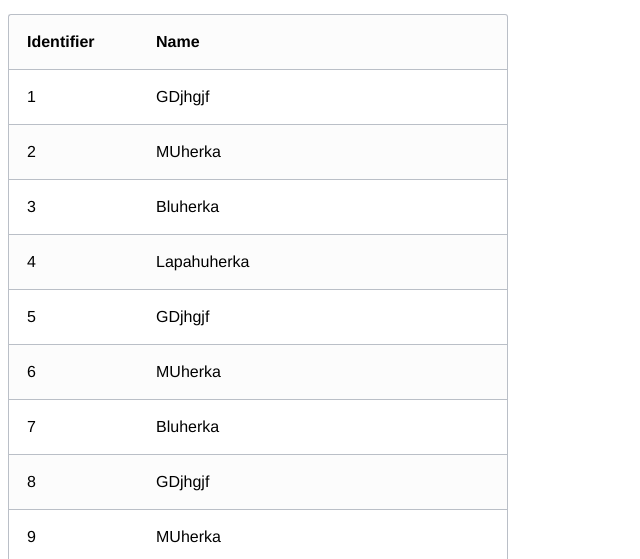
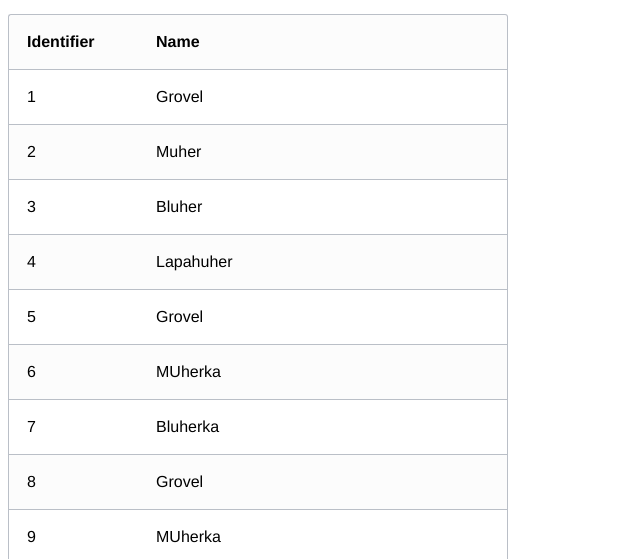
Before and after one commit to trueromanus/VueJsFlexibleGridView, a Vue app in the folder src/: page / in a window 1280 px wide. Shown: the part 142-701 px from the top of the page, without its empty margins (0-640 px from the left). Built offline with nearby package versions, Linux system fonts and the light colour scheme; no server answers.

Commit message:
+ Added sorting to classic gridview

```diff
--- a/src/src/App.vue
+++ b/src/src/App.vue
@@ -26,311 +26,311 @@ export default {
     return {
       items: [
         {
-          id: "1",
-          name: "GDjhgjf"
+          id: 1,
+          name: "Grovel"
         },
         {
-          id: "2",
+          id: 2,
+          name: "Muher"
+        },
+        {
+          id: 3,
+          name: "Bluher"
+        },
+        {
+          id: 4,
+          name: "Lapahuher"
+        },
+        {
+          id: 5,
+          name: "Grovel"
+        },
+        {
+          id: 6,
           name: "MUherka"
         },
         {
-          id: "3",
+          id: 7,
           name: "Bluherka"
         },
         {
-          id: "4",
+          id: 8,
+          name: "Grovel"
+        },
+        {
+          id: 9,
+          name: "MUherka"
+        },
+        {
+          id: 10,
+          name: "Bluherka"
+        },
+        {
+          id: 11,
+          name: "Bluherka"
+        },
+        {
+          id: 1,
+          name: "Grovel"
+        },
+        {
+          id: 2,
+          name: "MUherka"
+        },
+        {
+          id: 3,
+          name: "Bluherka"
+        },
+        {
+          id: 4,
           name: "Lapahuherka"
         },
         {
-          id: "5",
-          name: "GDjhgjf"
+          id: 5,
+          name: "Grovel"
         },
         {
-          id: "6",
+          id: 6,
           name: "MUherka"
         },
         {
-          id: "7",
+          id: 7,
           name: "Bluherka"
         },
         {
-          id: "8",
-          name: "GDjhgjf"
+          id: 8,
+          name: "Grovel"
         },
         {
-          id: "9",
+          id: 9,
           name: "MUherka"
         },
         {
-          id: "10",
+          id: 10,
           name: "Bluherka"
         },
         {
-          id: "11",
+          id: 11,
           name: "Bluherka"
         },
         {
-          id: "1",
-          name: "GDjhgjf"
+          id: 1,
+          name: "Grovel"
         },
         {
-          id: "2",
+          id: 2,
           name: "MUherka"
         },
         {
-          id: "3",
+          id: 3,
           name: "Bluherka"
         },
         {
-          id: "4",
+          id: 4,
           name: "Lapahuherka"
         },
         {
-          id: "5",
-          name: "GDjhgjf"
+          id: 5,
+          name: "Grovel"
         },
         {
-          id: "6",
+          id: 6,
           name: "MUherka"
         },
         {
-          id: "7",
+          id: 7,
           name: "Bluherka"
         },
         {
-          id: "8",
-          name: "GDjhgjf"
+          id: 8,
+          name: "Grovel"
         },
         {
-          id: "9",
+          id: 9,
           name: "MUherka"
         },
         {
-          id: "10",
+          id: 10,
           name: "Bluherka"
         },
         {
-          id: "11",
+          id: 11,
           name: "Bluherka"
         },
         {
-          id: "1",
-          name: "GDjhgjf"
+          id: 1,
+          name: "Grovel"
         },
         {
-          id: "2",
+          id: 2,
           name: "MUherka"
         },
         {
-          id: "3",
+          id: 3,
           name: "Bluherka"
         },
         {
-          id: "4",
+          id: 4,
           name: "Lapahuherka"
         },
         {
-          id: "5",
-          name: "GDjhgjf"
+          id: 5,
+          name: "Grovel"
         },
         {
-          id: "6",
+          id: 6,
           name: "MUherka"
         },
         {
-          id: "7",
+          id: 7,
           name: "Bluherka"
         },
         {
-          id: "8",
-          name: "GDjhgjf"
+          id: 8,
+          name: "Grovel"
         },
         {
-          id: "9",
+          id: 9,
           name: "MUherka"
         },
         {
-          id: "10",
+          id: 10,
           name: "Bluherka"
         },
         {
-          id: "11",
+          id: 11,
           name: "Bluherka"
         },
         {
-          id: "1",
-          name: "GDjhgjf"
+          id: 1,
+          name: "Grovel"
         },
         {
-          id: "2",
+          id: 2,
           name: "MUherka"
         },
         {
-          id: "3",
+          id: 3,
           name: "Bluherka"
         },
         {
-          id: "4",
+          id: 4,
           name: "Lapahuherka"
         },
         {
-          id: "5",
-          name: "GDjhgjf"
+          id: 5,
+          name: "Grovel"
         },
         {
-          id: "6",
+          id: 6,
           name: "MUherka"
         },
         {
-          id: "7",
+          id: 7,
           name: "Bluherka"
         },
         {
-          id: "8",
-          name: "GDjhgjf"
+          id: 8,
+          name: "Grovel"
         },
         {
-          id: "9",
+          id: 9,
           name: "MUherka"
         },
         {
-          id: "10",
+          id: 10,
           name: "Bluherka"
         },
         {
-          id: "11",
+          id: 11,
           name: "Bluherka"
         },
         {
-          id: "1",
-          name: "GDjhgjf"
+          id: 1,
+          name: "Grovel"
         },
         {
-          id: "2",
+          id: 2,
           name: "MUherka"
         },
         {
-          id: "3",
+          id: 3,
           name: "Bluherka"
         },
         {
-          id: "4",
+          id: 4,
           name: "Lapahuherka"
         },
         {
-          id: "5",
-          name: "GDjhgjf"
+          id: 5,
+          name: "Grovel"
         },
         {
-          id: "6",
+          id: 6,
           name: "MUherka"
         },
         {
-          id: "7",
+          id: 7,
           name: "Bluherka"
         },
         {
-          id: "8",
-          name: "GDjhgjf"
+          id: 8,
+          name: "Grovel"
         },
         {
-          id: "9",
+          id: 9,
           name: "MUherka"
         },
         {
-          id: "10",
+          id: 10,
           name: "Bluherka"
         },
         {
-          id: "11",
+          id: 11,
           name: "Bluherka"
         },
         {
-          id: "1",
-          name: "GDjhgjf"
+          id: 1,
+          name: "Grovel"
         },
         {
-          id: "2",
+          id: 2,
           name: "MUherka"
         },
         {
-          id: "3",
+          id: 3,
           name: "Bluherka"
         },
         {
-          id: "4",
+          id: 4,
           name: "Lapahuherka"
         },
         {
-          id: "5",
-          name: "GDjhgjf"
+          id: 5,
+          name: "Grovel"
         },
         {
-          id: "6",
+          id: 6,
           name: "MUherka"
         },
         {
-          id: "7",
+          id: 7,
           name: "Bluherka"
         },
         {
-          id: "8",
-          name: "GDjhgjf"
+          id: 8,
+          name: "Grovel"
         },
         {
-          id: "9",
+          id: 9,
           name: "MUherka"
         },
         {
-          id: "10",
+          id: 10,
           name: "Bluherka"
         },
         {
-          id: "11",
-          name: "Bluherka"
-        },
-        {
-          id: "1",
-          name: "GDjhgjf"
-        },
-        {
-          id: "2",
-          name: "MUherka"
-        },
-        {
-          id: "3",
-          name: "Bluherka"
-        },
-        {
-          id: "4",
-          name: "Lapahuherka"
-        },
-        {
-          id: "5",
-          name: "GDjhgjf"
-        },
-        {
-          id: "6",
-          name: "MUherka"
-        },
-        {
-          id: "7",
-          name: "Bluherka"
-        },
-        {
-          id: "8",
-          name: "GDjhgjf"
-        },
-        {
-          id: "9",
-          name: "MUherka"
-        },
-        {
-          id: "10",
-          name: "Bluherka"
-        },
-        {
-          id: "11",
+          id: 11,
           name: "Bluherka"
         },
 
--- a/src/src/components/ClassicGridView.vue
+++ b/src/src/components/ClassicGridView.vue
@@ -43,6 +43,7 @@
 import TableView from './TableView.vue'
 import Paginator from './Paginator.vue'
 import PaginatorMixin from '../mixins/paginatorMixin.js'
+import SortingMixin from '../mixins/sortingMixin.js'
 
 export default {
   name: `ClassicGridView`,
@@ -92,15 +93,23 @@ export default {
         if (!sortingField.descending) {
           sortingField.descending = true;
           newValue = sortingField;
+
+          this.$set(this.sortingFields, columnField, newValue);
+        } else {
+          delete sortingFields[columnField];
         }
-
-        this.$set(this.sortingFields, columnField, newValue);
       } else {
         this.$set(this.sortingFields, columnField, { descending: false });
       }
+
+      this.$refs.tableView.loadPage(1);
     },
     loadPage(pageNumber, metadata) {
-      metadata.totalCount = this.items.length;
+      let items = this.items;
+      console.log(this.sortingFields);
+      if (Object.keys(this.sortingFields).length) items = this.sortingObjectByMultipleField(items, this.sortingFields);
+
+      metadata.totalCount = items.length;
       const count = metadata.totalCount;
       const pageSize = metadata.pageSize;
 
@@ -109,9 +118,7 @@ export default {
 
       if (startIndex > count) return [];
 
-      //TODO: sorting items
-
-      return this.items.slice(startIndex, startIndex + pageItemsCount);
+      return items.slice(startIndex, startIndex + pageItemsCount);
     }
   },
   watch: {
@@ -131,7 +138,7 @@ export default {
       return this.settings.loadStrategy.metadata;
     }
   },
-  mixins: [PaginatorMixin],
+  mixins: [PaginatorMixin, SortingMixin],
   components: {
     TableView,
     Paginator
--- a/src/src/components/SImpleBackendGridView.vue
+++ b/src/src/components/SImpleBackendGridView.vue
@@ -79,7 +79,6 @@ export default {
     async loadPage(pageNumber, metadata) {
       const result = await fetch(`https://trueromanus.github.io/VueJsFlexibleGridView/fakeapi/page${pageNumber}.json`);
       const pageData = await result.json();
-      console.log(pageData);
 
       metadata.totalCount = pageData.count;
       return pageData.items;
--- /dev/null
+++ b/src/src/mixins/sortingMixin.js
@@ -0,0 +1,31 @@
+/*eslint no-debugger: "off"*/
+
+export default {
+    methods: {
+        sortingObjectByMultipleField(items, sortingFields) {
+            const array = items.map(a => a);
+            const rightFieldsArray = Object.keys(sortingFields).map(a => { return { name: a, descending: sortingFields[a].descending } });
+            if (!rightFieldsArray.length) return items;
+
+            function innerSort(left, right, rightFields) {
+                const sotingItem = rightFields[0];
+                const sortingField = sotingItem.name;
+                const sortingDescending = sotingItem.descending;
+
+                const leftValue = left[sortingField] || ``;
+                const rightValue = right[sortingField] || ``;
+                if (leftValue === rightValue) {
+                    return rightFields && rightFields.length > 1 ? innerSort(left, right, rightFields.slice(1)) : 0;
+                }
+
+                return (sortingDescending ? leftValue < rightValue : leftValue > rightValue ) ? 1 : -1;
+            }
+
+            array.sort((left, right) => {
+                return innerSort(left, right, rightFieldsArray);
+            });
+
+            return array;
+        }
+    }
+}
```
Also changed, not shown: src/src/mixins/filteringMixin.js (added, +7 -0 lines).
